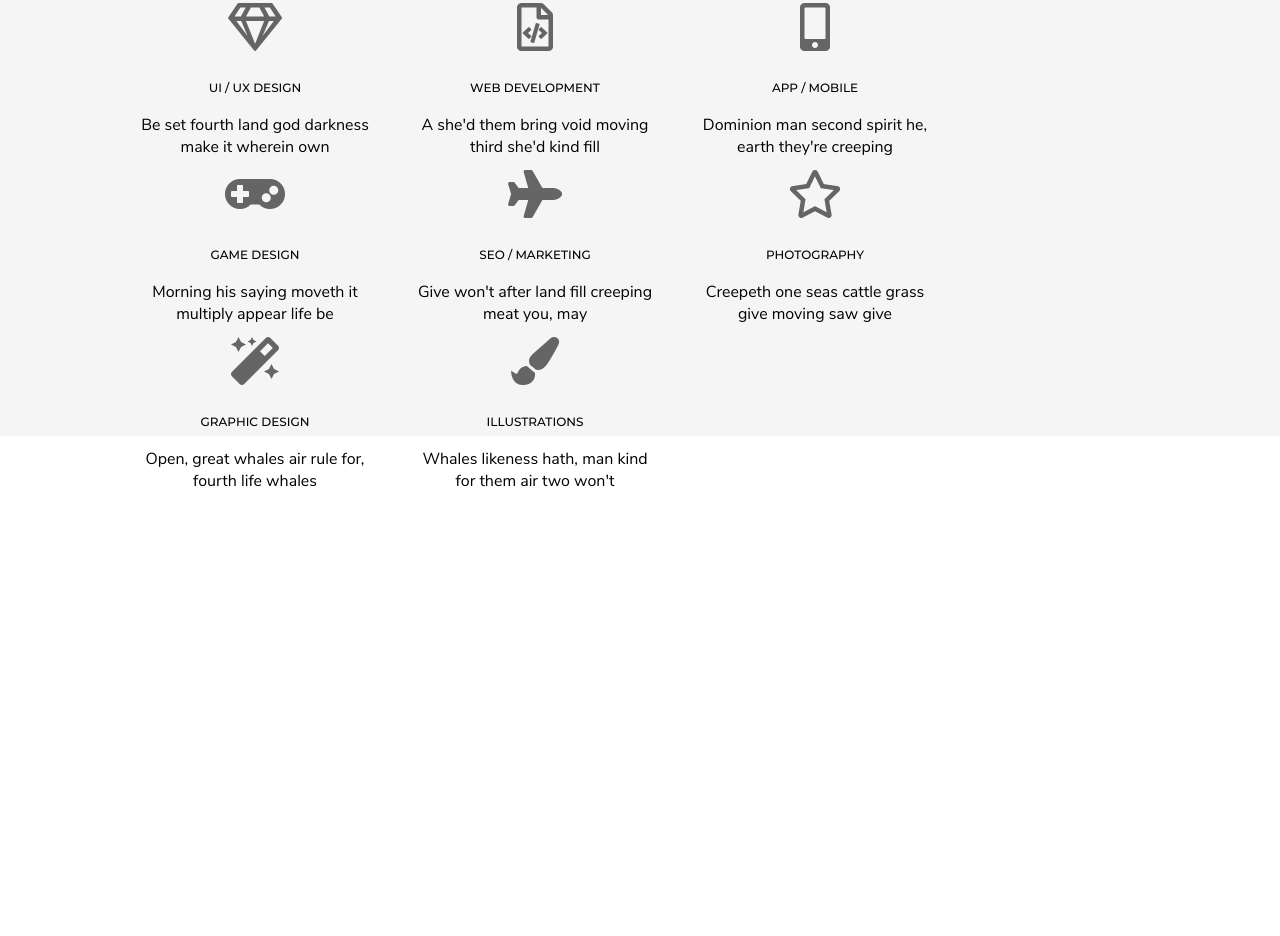
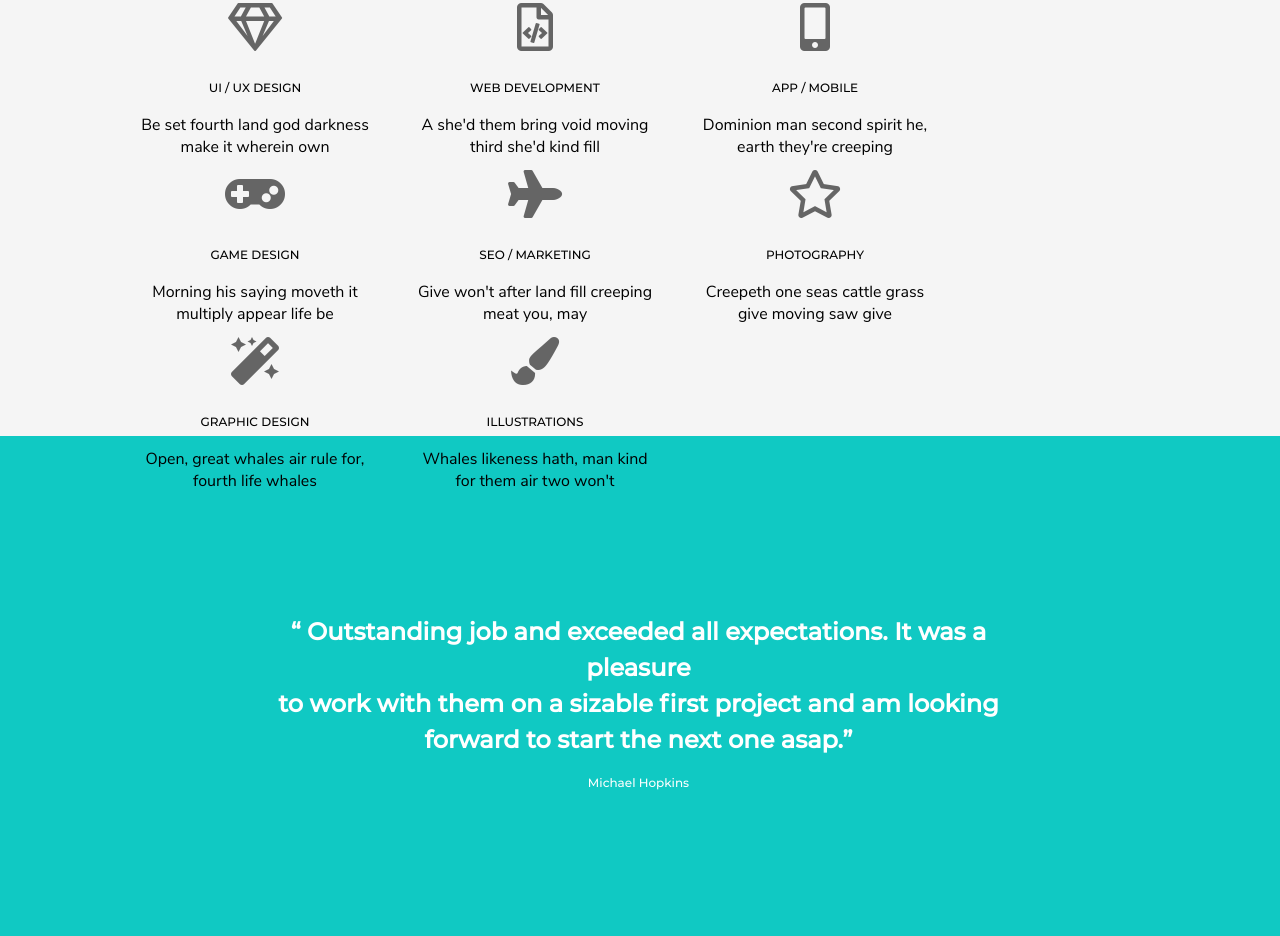
Before and after one commit to Langley02/Landing, a plain HTML site: page scratches/index.html in a window 1280 px wide. Shown: the part 3626-4562 px from the top of the page. Before the commit the page ends 4130 px from the top, so only its background shows below. Drawn offline with Linux system fonts and the light colour scheme.

Commit message:
Добавил седьмой блок + стили

```diff
--- a/scratches/index.html
+++ b/scratches/index.html
@@ -169,5 +169,14 @@
         </div>
     </div>
 </div>
+<div class="background_testimonials">
+    <div class="testimonials">
+        <h3>“ Outstanding job and exceeded all expectations. It was a pleasure<br>
+            to work with them on a sizable first project and am looking<br>
+            forward to start the next one asap.”</h3>
+        <p>Michael Hopkins</p>
+    </div>
+</div>
+
 </body>
 </html>
--- a/scratches/style.css
+++ b/scratches/style.css
@@ -407,11 +407,12 @@
     margin-top: 41px;
 }
 
-.video iframe{
+.video iframe {
     margin-top: 57px;
     width: 1170px;
     height: 571px;
 }
+
 .background_services {
     display: flex;
     justify-content: center;
@@ -452,3 +453,35 @@
     font-family: "NunitoSans-Regular";
     margin-top: 19px;
 }
+
+.background_testimonials {
+    display: flex;
+    justify-content: center;
+    width: 100%;
+    height: 500px;
+    background-color: #10c9c3;
+}
+
+.testimonials {
+    display: flex;
+    flex-wrap: wrap;
+    justify-content: center;
+    flex-basis: 1366px;
+    height: 500px;
+    padding: 178px 281px 0 278px;
+    color: white;
+    font-family: "Montserrat-Medium";
+    text-align: center;
+}
+
+.testimonials h3 {
+    font-size: 24px;
+    line-height: 36px;
+
+}
+
+.testimonials p {
+    font-size: 12px;
+    margin-bottom: 129px;
+    text-align: center;
+}
```
